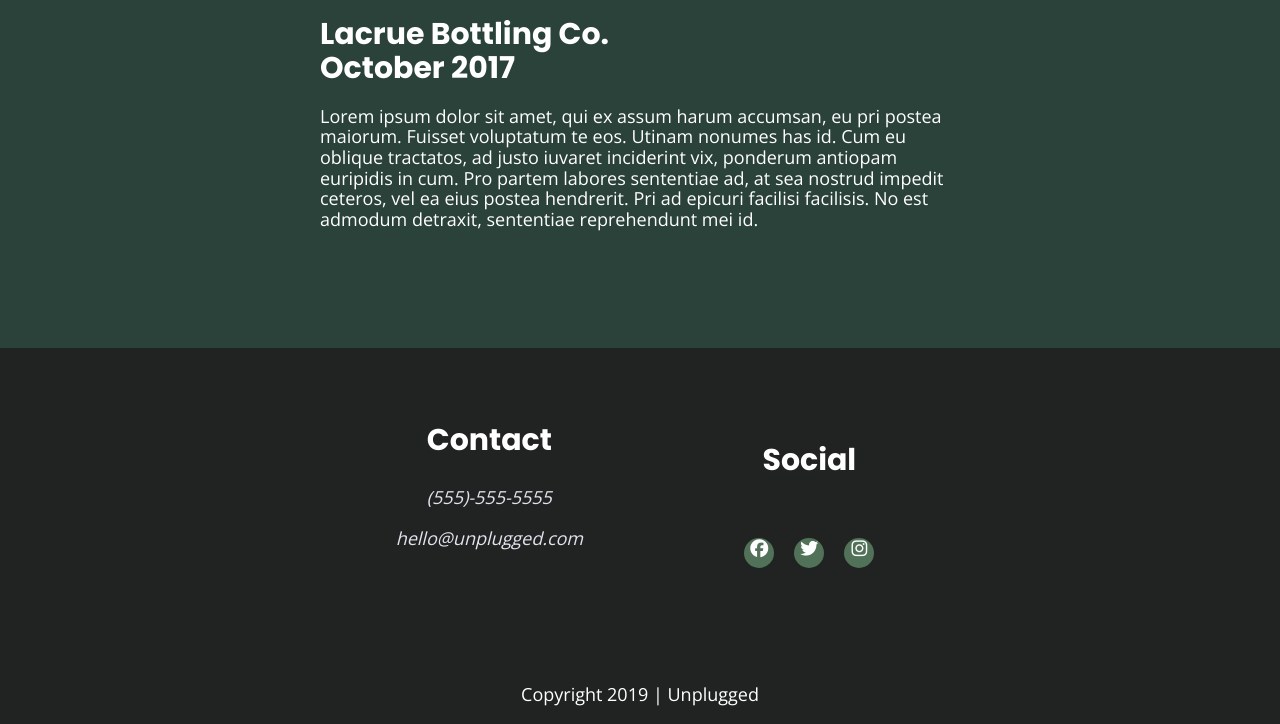
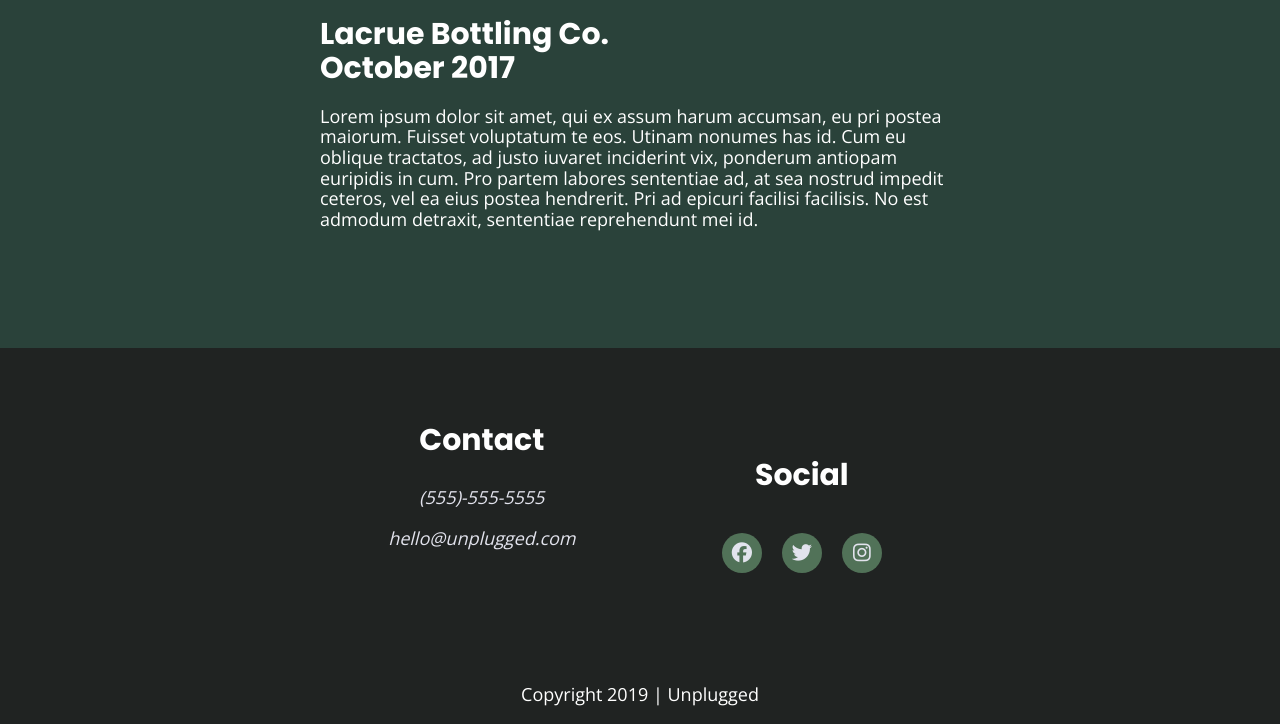
Before and after one commit to acoleman317/unplugged-retreat, a website built with Parcel: page index.html in a window 1280 px wide. Shown: the part 2560-3284 px from the top of the page. Built offline with nearby package versions, Linux system fonts and the light colour scheme; files whose address does not match are found by name.

Commit message:
Updated social media icon styles in css

```diff
--- a/css/main.css
+++ b/css/main.css
@@ -220,23 +220,22 @@ footer .social-icons {
   display: flex;
   justify-content: space-around;
   align-items: center;
-
 }
 
 footer .social-icons p {
+  width: 40px;
+  height: 40px;
+  color: white;
+  background-color: #517258;
+  border-radius: 50%;
   display: flex;
   justify-content: center;
   align-items: center;
-  padding: 10px;
+  margin: 10px;
 }
 
-footer .social-icons p a {
-  width: 30px;
-  height: 30px;
-  color: white;
-  background-color: #517258;
-  border-radius: 50%;
-  text-align: center;
+footer .social-icons p i {
+  font-size: 1.125em;
 }
 
 footer p {
```
